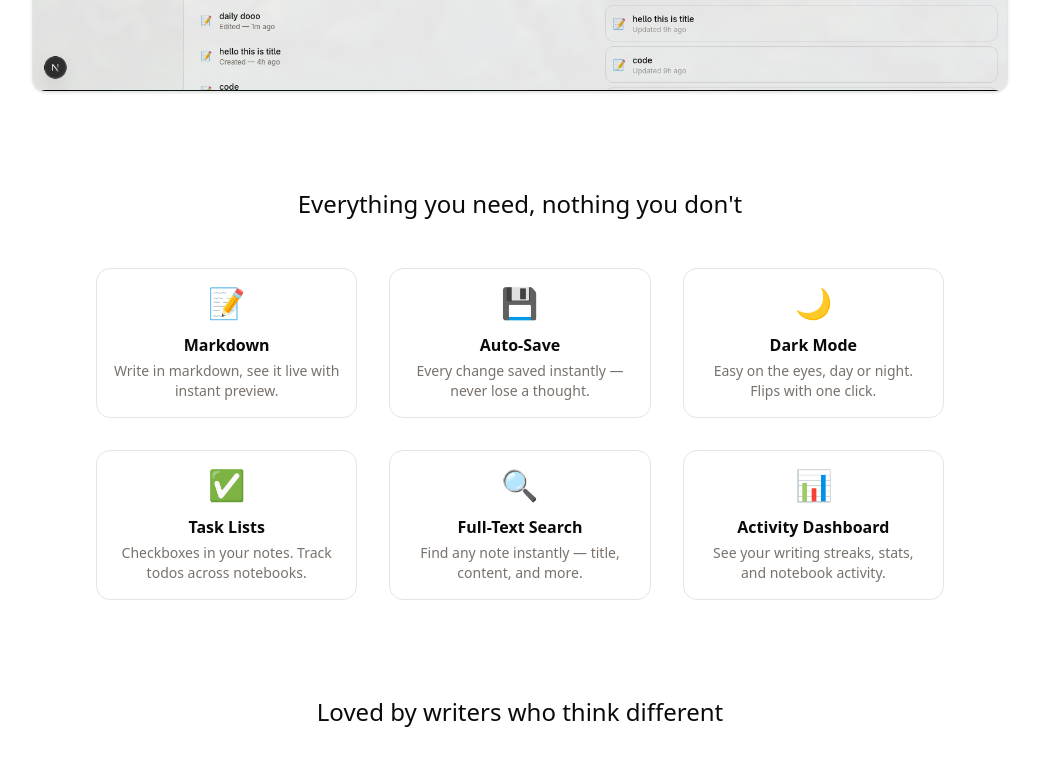
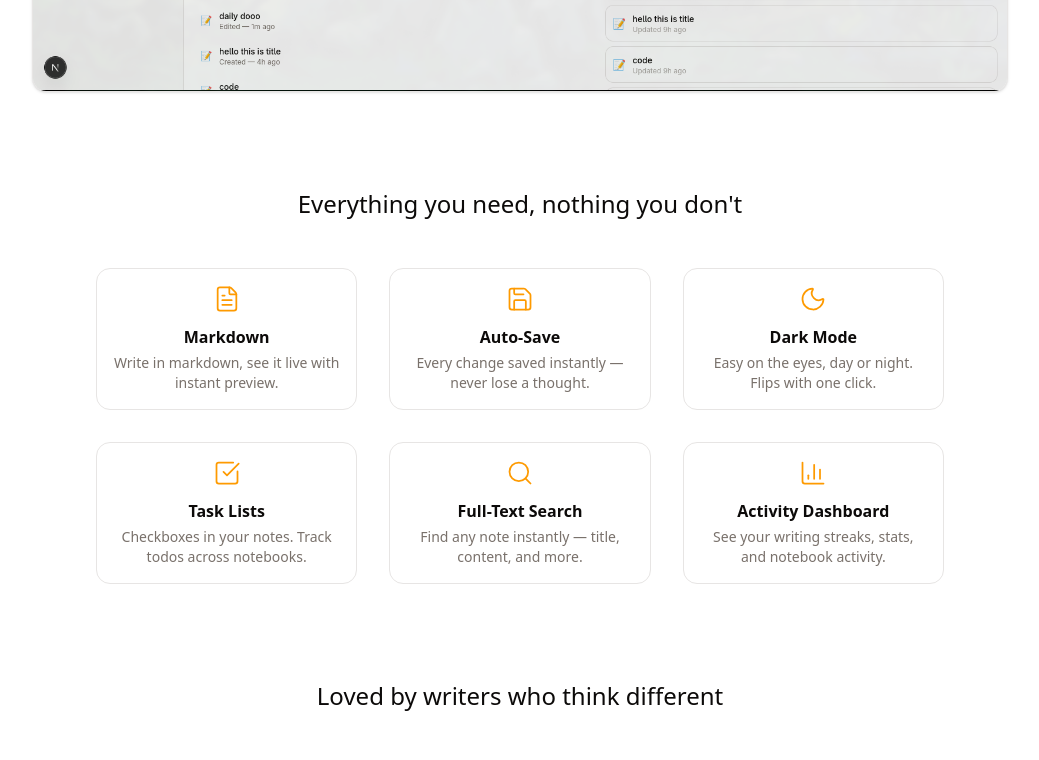
Before and after one commit to ashu-dwd/workspace, a Next.js app: page / in a window 1280 px wide. Shown: the part 1297-2057 px from the top of the page, without its empty margins (120-1159 px from the left). Built offline with nearby package versions, Linux system fonts and the light colour scheme.

Commit message:
landing: replace emojis with lucide icons across all sections

```diff
--- a/app/page.tsx
+++ b/app/page.tsx
@@ -1,12 +1,54 @@
 import Link from "next/link";
+import {
+  FileText,
+  Save,
+  Moon,
+  CheckSquare,
+  Search,
+  BarChart3,
+} from "lucide-react";
+
+const FEATURES = [
+  [
+    FileText,
+    "Markdown",
+    "Write in markdown, see it live with instant preview.",
+  ],
+  [Save, "Auto-Save", "Every change saved instantly — never lose a thought."],
+  [Moon, "Dark Mode", "Easy on the eyes, day or night. Flips with one click."],
+  [
+    CheckSquare,
+    "Task Lists",
+    "Checkboxes in your notes. Track todos across notebooks.",
+  ],
+  [
+    Search,
+    "Full-Text Search",
+    "Find any note instantly — title, content, and more.",
+  ],
+  [
+    BarChart3,
+    "Activity Dashboard",
+    "See your writing streaks, stats, and notebook activity.",
+  ],
+] as const;
+
+const STATS = [
+  { label: "Notebooks Created", value: "1,000+" },
+  { label: "Tasks Checked", value: "5,000+" },
+  { label: "Words Written", value: "250K+" },
+  { label: "Active Users", value: "500+" },
+];
 
 export default function Home() {
   return (
     <div className="min-h-screen flex flex-col bg-background text-foreground">
-      {/* ─── Nav ─────────────────────────────────────────────── */}
+      {/* Nav */}
       <nav className="border-b">
         <div className="max-w-4xl mx-auto px-6 h-14 flex items-center justify-between">
-          <span className="text-lg font-semibold tracking-tight">WorkSpace</span>
+          <span className="text-lg font-semibold tracking-tight">
+            WorkSpace
+          </span>
           <Link
             href="/auth/login"
             className="text-sm text-muted-foreground hover:text-foreground transition-colors"
@@ -16,7 +58,7 @@ export default function Home() {
         </div>
       </nav>
 
-      {/* ─── Hero ───────────────────────────────────────────── */}
+      {/* Hero */}
       <section className="max-w-4xl mx-auto px-6 py-24 text-center">
         <h1 className="text-5xl sm:text-6xl font-light tracking-tight leading-tight">
           your thoughts,
@@ -42,19 +84,11 @@ export default function Home() {
         </div>
       </section>
 
-      {/* ─── Stats ──────────────────────────────────────────── */}
+      {/* Stats */}
       <section className="max-w-4xl mx-auto px-6 pb-24">
         <div className="grid gap-6 grid-cols-2 sm:grid-cols-4">
-          {[
-            { label: "Notebooks Created", value: "1,000+" },
-            { label: "Tasks Checked", value: "5,000+" },
-            { label: "Words Written", value: "250K+" },
-            { label: "Active Users", value: "500+" },
-          ].map((s) => (
-            <div
-              key={s.label}
-              className="rounded-xl border p-5 text-center"
-            >
+          {STATS.map((s) => (
+            <div key={s.label} className="rounded-xl border p-5 text-center">
               <p className="text-3xl font-light text-amber-500">{s.value}</p>
               <p className="text-sm text-muted-foreground mt-1">{s.label}</p>
             </div>
@@ -62,7 +96,7 @@ export default function Home() {
         </div>
       </section>
 
-      {/* ─── Showcase ────────────────────────────────────────── */}
+      {/* Showcase */}
       <section className="max-w-5xl mx-auto px-6 pb-24">
         <h2 className="text-2xl font-light text-center mb-10">
           See it in action
@@ -76,57 +110,29 @@ export default function Home() {
         </div>
       </section>
 
-      {/* ─── Features ───────────────────────────────────────── */}
-      <section
-        id="features"
-        className="max-w-4xl mx-auto px-6 pb-24"
-      >
+      {/* Features */}
+      <section id="features" className="max-w-4xl mx-auto px-6 pb-24">
         <h2 className="text-2xl font-light text-center mb-12">
           Everything you need, nothing you don&apos;t
         </h2>
         <div className="grid gap-8 sm:grid-cols-2 lg:grid-cols-3">
-          {[
-            {
-              icon: "📝",
-              title: "Markdown",
-              desc: "Write in markdown, see it live with instant preview.",
-            },
-            {
-              icon: "💾",
-              title: "Auto-Save",
-              desc: "Every change saved instantly — never lose a thought.",
-            },
-            {
-              icon: "🌙",
-              title: "Dark Mode",
-              desc: "Easy on the eyes, day or night. Flips with one click.",
-            },
-            {
-              icon: "✅",
-              title: "Task Lists",
-              desc: "Checkboxes in your notes. Track todos across notebooks.",
-            },
-            {
-              icon: "🔍",
-              title: "Full-Text Search",
-              desc: "Find any note instantly — title, content, and more.",
-            },
-            {
-              icon: "📊",
-              title: "Activity Dashboard",
-              desc: "See your writing streaks, stats, and notebook activity.",
-            },
-          ].map((f) => (
-            <div key={f.title} className="text-center p-4 rounded-xl border hover:shadow-sm transition-shadow">
-              <span className="text-3xl block mb-3">{f.icon}</span>
-              <h3 className="font-semibold mb-1">{f.title}</h3>
-              <p className="text-sm text-muted-foreground">{f.desc}</p>
+          {FEATURES.map(([Icon, title, desc]) => (
+            <div
+              key={title}
+              className="text-center p-4 rounded-xl border hover:shadow-sm transition-shadow"
+            >
+              <Icon
+                className="size-7 mx-auto mb-3 text-amber-500"
+                strokeWidth={1.5}
+              />
+              <h3 className="font-semibold mb-1">{title}</h3>
+              <p className="text-sm text-muted-foreground">{desc}</p>
             </div>
           ))}
         </div>
       </section>
 
-      {/* ─── Testimonials ───────────────────────────────────── */}
+      {/* Testimonials */}
       <section className="max-w-4xl mx-auto px-6 pb-24">
         <h2 className="text-2xl font-light text-center mb-12">
           Loved by writers who think different
@@ -134,12 +140,14 @@ export default function Home() {
         <div className="grid gap-6 sm:grid-cols-2">
           <div className="rounded-xl border p-6 space-y-3">
             <p className="text-sm text-muted-foreground leading-relaxed italic">
-              &ldquo;Finally a note-taking app that stays out of my way. No folders,
-              no tags, just me and my thoughts.&rdquo;
+              &ldquo;Finally a note-taking app that stays out of my way. No
+              folders, no tags, just me and my thoughts.&rdquo;
             </p>
             <div>
               <p className="text-sm font-medium">Alex R.</p>
-              <p className="text-xs text-muted-foreground">Writer &amp; Designer</p>
+              <p className="text-xs text-muted-foreground">
+                Writer &amp; Designer
+              </p>
             </div>
           </div>
           <div className="rounded-xl border p-6 space-y-3">
@@ -149,13 +157,15 @@ export default function Home() {
             </p>
             <div>
               <p className="text-sm font-medium">Sam K.</p>
-              <p className="text-xs text-muted-foreground">Software Developer</p>
+              <p className="text-xs text-muted-foreground">
+                Software Developer
+              </p>
             </div>
           </div>
         </div>
       </section>
 
-      {/* ─── Bottom CTA ─────────────────────────────────────── */}
+      {/* Bottom CTA */}
       <section className="max-w-4xl mx-auto px-6 pb-24 text-center">
         <h2 className="text-3xl font-light mb-4">Ready to write?</h2>
         <p className="text-muted-foreground mb-8 max-w-md mx-auto">
@@ -169,15 +179,25 @@ export default function Home() {
         </a>
       </section>
 
-      {/* ─── Footer ─────────────────────────────────────────── */}
+      {/* Footer */}
       <footer className="border-t mt-auto">
         <div className="max-w-4xl mx-auto px-6 h-14 flex items-center justify-between">
           <p className="text-sm text-muted-foreground">
             &copy; {new Date().getFullYear()} WorkSpace
           </p>
           <div className="flex items-center gap-4 text-sm text-muted-foreground">
-            <Link href="/auth/login" className="hover:text-foreground transition-colors">Sign In</Link>
-            <Link href="/auth/sign-up" className="hover:text-foreground transition-colors">Sign Up</Link>
+            <Link
+              href="/auth/login"
+              className="hover:text-foreground transition-colors"
+            >
+              Sign In
+            </Link>
+            <Link
+              href="/auth/sign-up"
+              className="hover:text-foreground transition-colors"
+            >
+              Sign Up
+            </Link>
           </div>
         </div>
       </footer>
```
